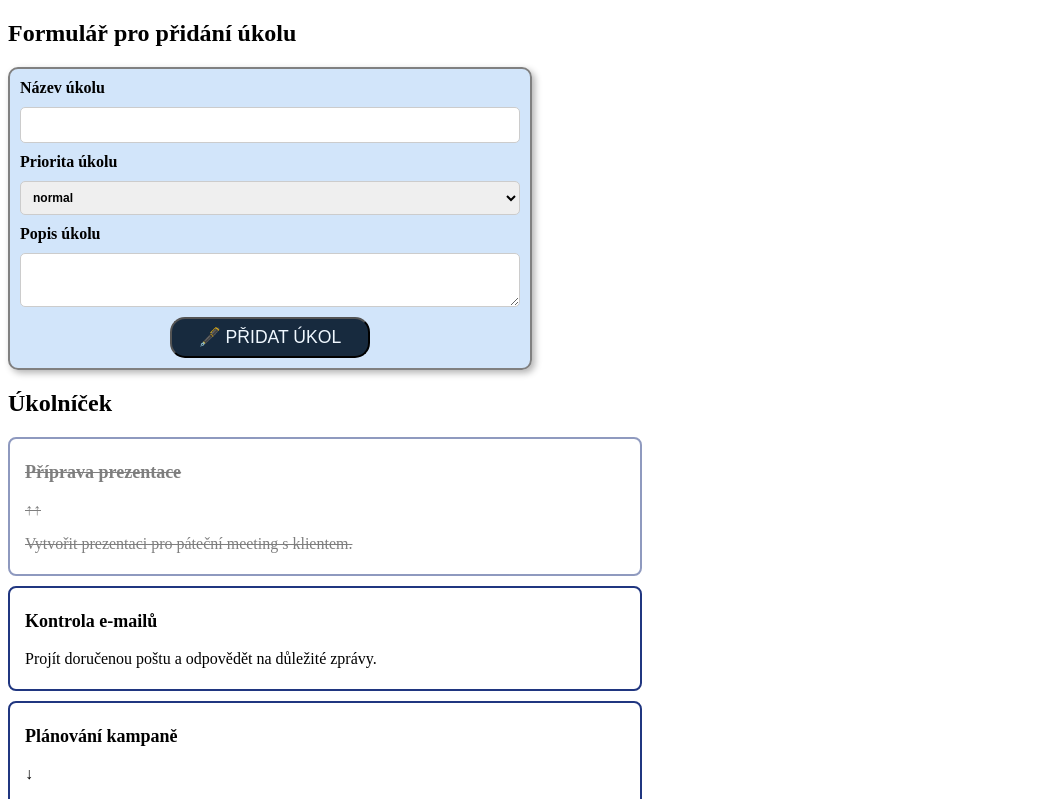
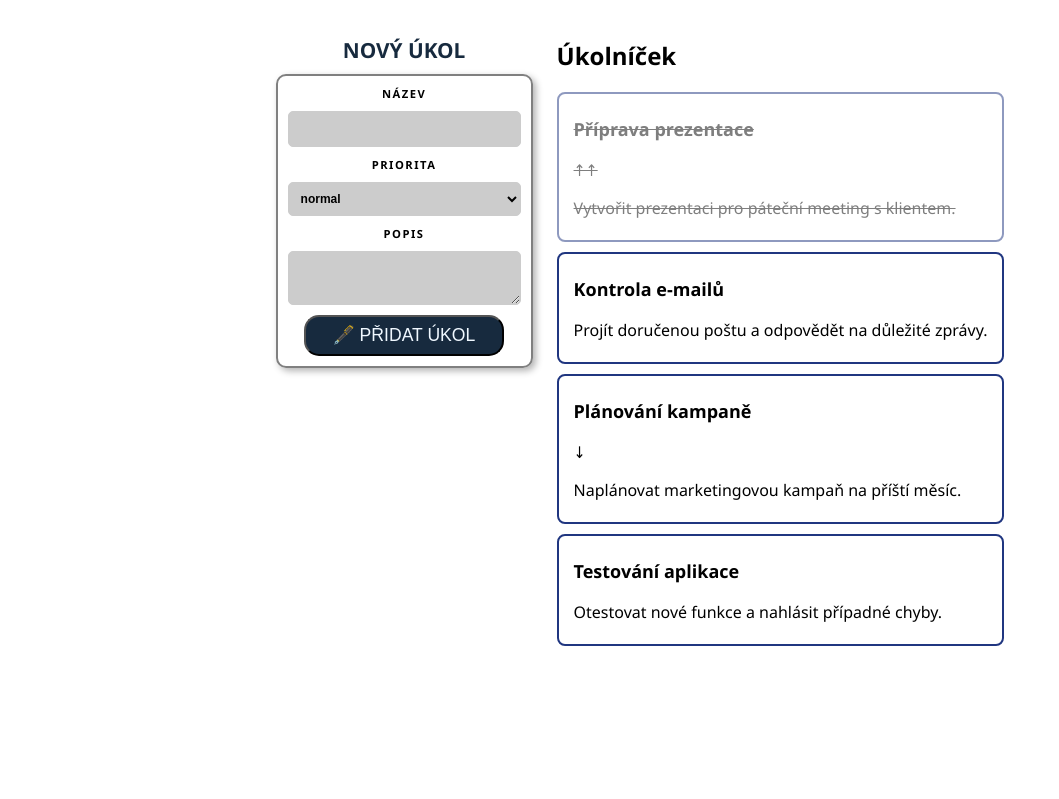
Before and after one commit to EichKarol/TS-ToDoList, a React (Vite) app: page / in a window 1280 px wide. Shown: the top 799 px of the page, without its empty margins (0-1059 px from the left). Built offline with nearby package versions, Linux system fonts and the light colour scheme.

Commit message:
formulář úprava css

```diff
--- a/src/App.css
+++ b/src/App.css
@@ -0,0 +1,6 @@
+#root {
+    font-family: 'Segoe UI', Tahoma, Geneva, Verdana, sans-serif;
+    display: flex;
+    gap: 1.5rem;
+    justify-content: center;
+}
--- a/src/components/Form/Form.css
+++ b/src/components/Form/Form.css
@@ -1,3 +1,11 @@
+.form-title{
+    text-align: center;
+    font-size: 1.3rem;
+    color: #172a3e;
+    margin-bottom: 10px;
+    text-transform: uppercase;
+}
+
 .form {
     display: flex;
     flex-direction: column;
@@ -8,16 +16,23 @@
     border: 2px solid grey;
     border-radius: 10px;
     box-shadow: 3px 3px 7px rgba(0, 0, 0, 0.3);
-    background-color: #acd0f68a;
+    background-color: f4f1f1;
 }
 
-.form input, .form textarea {
+.form input, textarea, select {
     padding: 8px;
+    background-color: #ccc;
     border: 1px solid #ccc;
     border-radius: 5px;
     font-size: 16px;
     width: 100%;
     box-sizing: border-box;
+}
+
+.form input:focus, textarea:focus, select:focus {
+    background-color: #f4f1f1;
+    border-color: #172a3e;
+    outline: none;
 }
 
 .form select {
@@ -32,6 +47,10 @@
 
 label {
     font-weight: 700;
+    font-size: 0.7rem;
+    text-align: center;
+    text-transform: uppercase;
+    letter-spacing: 1.5px;
 }
 
 .FormBtn {
@@ -44,3 +63,11 @@ label {
     text-transform: uppercase;
     border-radius: 15px;
 }
+
+.FormBtn:hover {
+    background-color:  #f4f1f1;
+    color: #172a3e;
+    cursor: pointer;
+    box-shadow: #172a3e 0px 0px 10px;
+
+}
--- a/src/components/Form/Form.tsx
+++ b/src/components/Form/Form.tsx
@@ -48,9 +48,9 @@ export function Form({onFormSubmit}: FormProps) {
 
     return (
     <div>
-        <h2>Formulář pro přidání úkolu</h2>
+        <h2 className='form-title'>Nový úkol</h2>
         <form className="form" onSubmit={handleSubmit}>
-            <label htmlFor='title'>Název úkolu</label>
+            <label htmlFor='title'>Název</label>
             <input
               type="text"
               id='title'
@@ -59,7 +59,7 @@ export function Form({onFormSubmit}: FormProps) {
               onChange={handleChange}
               />
 
-            <label htmlFor='priority'>Priorita úkolu</label>
+            <label htmlFor='priority'>Priorita</label>
             <select
               name="priority"
               id="priority"
@@ -71,7 +71,7 @@ export function Form({onFormSubmit}: FormProps) {
                 <option value="high">high</option>
             </select>
 
-            <label htmlFor='description'>Popis úkolu</label>
+            <label htmlFor='description'>Popis</label>
             <textarea
               id='description'
               name="description"
--- a/src/index.css
+++ b/src/index.css
@@ -0,0 +1,4 @@
+body {
+    margin: 0;
+    padding: 1.2rem;
+}
```
